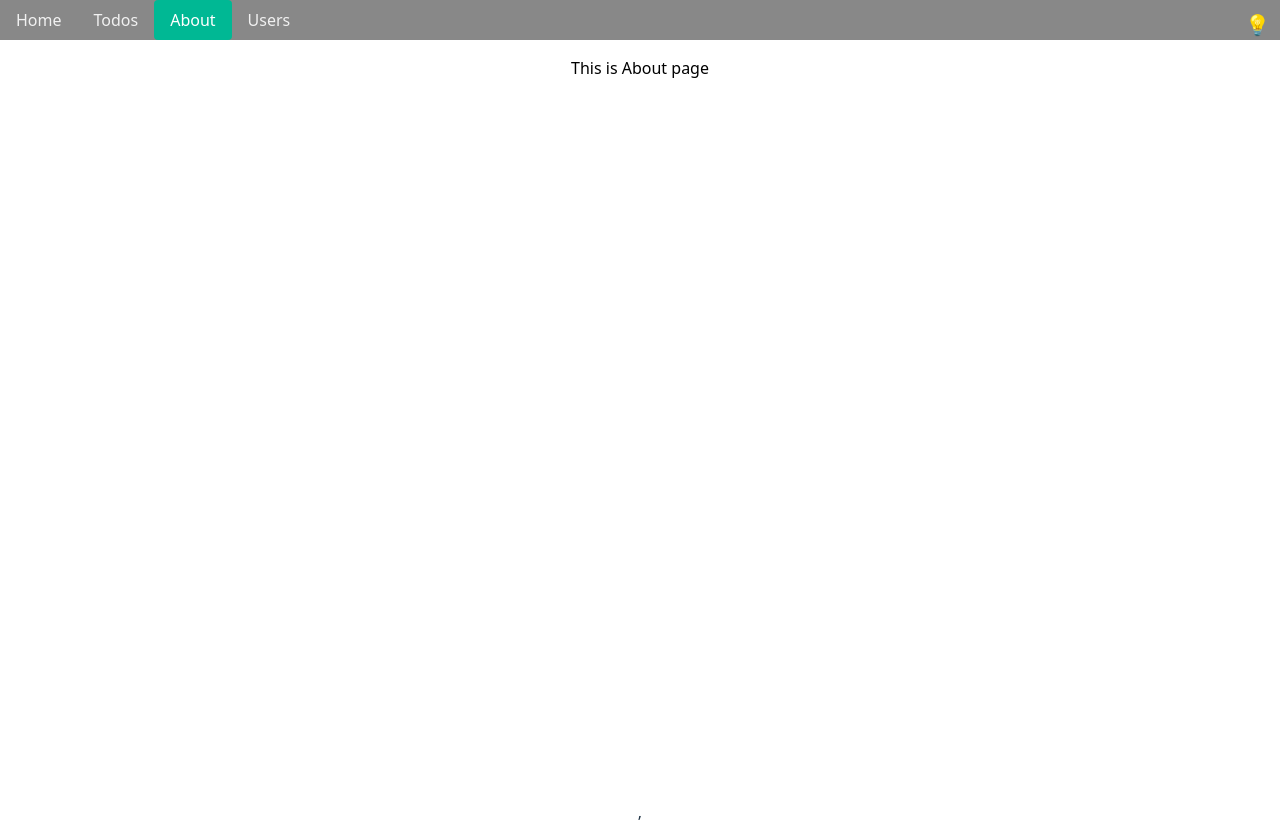
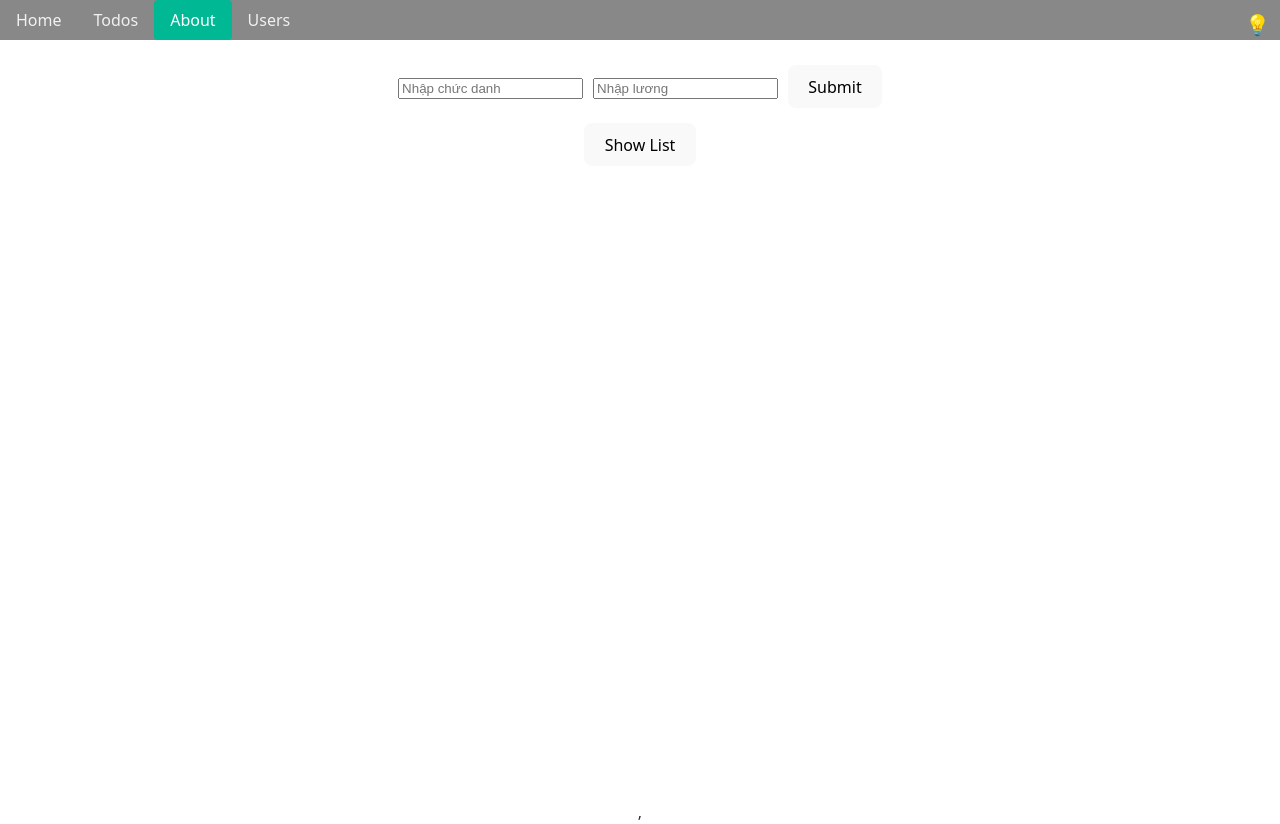
Before and after one commit to nhien261203/React-tutorial, a React (Vite) app: page /about in a window 1280 px wide. Built offline with nearby package versions, Linux system fonts and the light colour scheme.

Commit message:
add About page

```diff
--- a/src/components/Sidebar/Sidebar.scss
+++ b/src/components/Sidebar/Sidebar.scss
@@ -4,7 +4,6 @@
     display: flex;
 
     width: 100%;
-
     a {
         text-decoration: none;
         color: #f1f1f1;
--- a/src/pages/About.jsx
+++ b/src/pages/About.jsx
@@ -1,10 +1,85 @@
-import React from "react";
+import React, { useCallback, useState } from "react";
+import { useDispatch, useSelector } from "react-redux";
+import { addJob, deleteJob } from "../redux/actions";
 
 const About = () => {
+    const [title, setTitle] = useState("");
+    const [salary, setSalary] = useState("");
+    const [showList, setShowList] = useState(false);
+
+    const dispatch = useDispatch();
+    const jobList = useSelector((state) => state.job.jobs);
+
+
+    const handleSubmit = useCallback(() => {
+        if (!title || !salary) {
+            alert("vui long nhap du thong tin");
+            return;
+        }
+
+        const newJob = {
+            id: Date.now(),
+            title,
+            salary,
+        };
+
+        dispatch(addJob(newJob));
+        setTitle("");
+        setSalary("");
+    }, [title, salary, dispatch])
+
+    const handleDelete = (jobId) => {
+        dispatch(deleteJob(jobId));
+    }
+
     return (
-        <div>
-            <p>This is About page</p>
-        </div>
+        <>
+            <div style={{ marginBottom: "15px",marginTop: "25px"  }}>
+                <input
+                    type="text"
+                    placeholder="Nhập chức danh"
+                    value={title}
+                    onChange={(e) => setTitle(e.target.value)}
+                    style={{ marginRight: "10px" }}
+                />
+                <input
+                    type="number"
+                    placeholder="Nhập lương"
+                    value={salary}
+                    onChange={(e) => setSalary(e.target.value)}
+                />
+                <button onClick={handleSubmit} style={{ marginLeft: "10px" }}>
+                    Submit
+                </button>
+            </div>
+            <div style={{ marginBottom: "10px" }}>
+                {jobList.length > 0 ? (
+                    showList ? (
+                        <button onClick={() => setShowList(false)}>Hide List</button>
+                    ) : (
+                        <button onClick={() => setShowList(true)}>Show List</button>
+                    )
+                ) : (
+                    <p>No jobs available</p>
+                )}
+            </div>
+            {showList && (
+                <ul style={{ listStyleType: "none", padding: 0 }}>
+                    {jobList.map((job) => (
+                        <li key={job.id}>
+                            <strong>{job.title}</strong> {job.salary} USD
+                            <button
+                                onClick={() => handleDelete(job.id)}
+                                style={{ marginLeft: "10px", color: "red" }}
+                            >
+                                Delete
+                            </button>
+                        </li>
+                    ))}
+                </ul>
+            )}
+        </>
+
     )
 }
 
--- a/src/redux/actions.js
+++ b/src/redux/actions.js
@@ -4,9 +4,15 @@
 // export const increment = () => ({ type: INCREMENT });
 // export const decrement = () => ({ type: DECREMENT });
 
+// trang Home
 export const ADD_USER = 'ADD_USER';
 export const DELETE_USER = 'DELETE_USER';
 
+//trang About
+export const ADD_JOB = 'ADD_JOB';
+export const DELETE_JOB = 'DELETE_JOB';
+
+// trang Home
 export const addUser = (user) => ({
     type: ADD_USER,
     payload: user,
@@ -16,3 +22,14 @@ export const deleteUser = (userId) => ({
     type: DELETE_USER,
     payload: userId,
 });
+
+//trang about
+export const addJob = (job) => ({
+    type:ADD_JOB,
+    payload:job,
+})
+
+export const deleteJob = (jobId) => ({
+    type: DELETE_JOB,
+    payload:jobId,
+})
--- /dev/null
+++ b/src/redux/jobReducer.js
@@ -0,0 +1,27 @@
+import { ADD_JOB, DELETE_JOB } from "./actions";
+
+const initialState = {
+    jobs: [
+        { id: 1, title:'Dev', salary:500 },
+        { id: 2, title: 'Tester', salary: 300 },
+        { id: 3, title:'BA', salary:100 },
+    ]
+};
+
+
+export const jobReducer = (state = initialState, action) => {
+    switch (action.type) {
+        case 'ADD_JOB':
+            return {
+                ...state,
+                jobs: [...state.jobs, action.payload]
+            };
+        case 'DELETE_JOB':
+            return {
+                ...state,
+                jobs: state.jobs.filter( (job)=> job.id !== action.payload )
+            }
+        default:
+            return state;
+    }
+}
--- a/src/redux/store.js
+++ b/src/redux/store.js
@@ -1,7 +1,10 @@
 import { createStore, combineReducers } from "redux";
 import { userReducer } from "./userReducer";
+import { jobReducer } from "./jobReducer";
 
 const rootReducer = combineReducers({
-    user: userReducer
+    user: userReducer,
+    job: jobReducer,
+
 })
 export const store = createStore(rootReducer);
```
